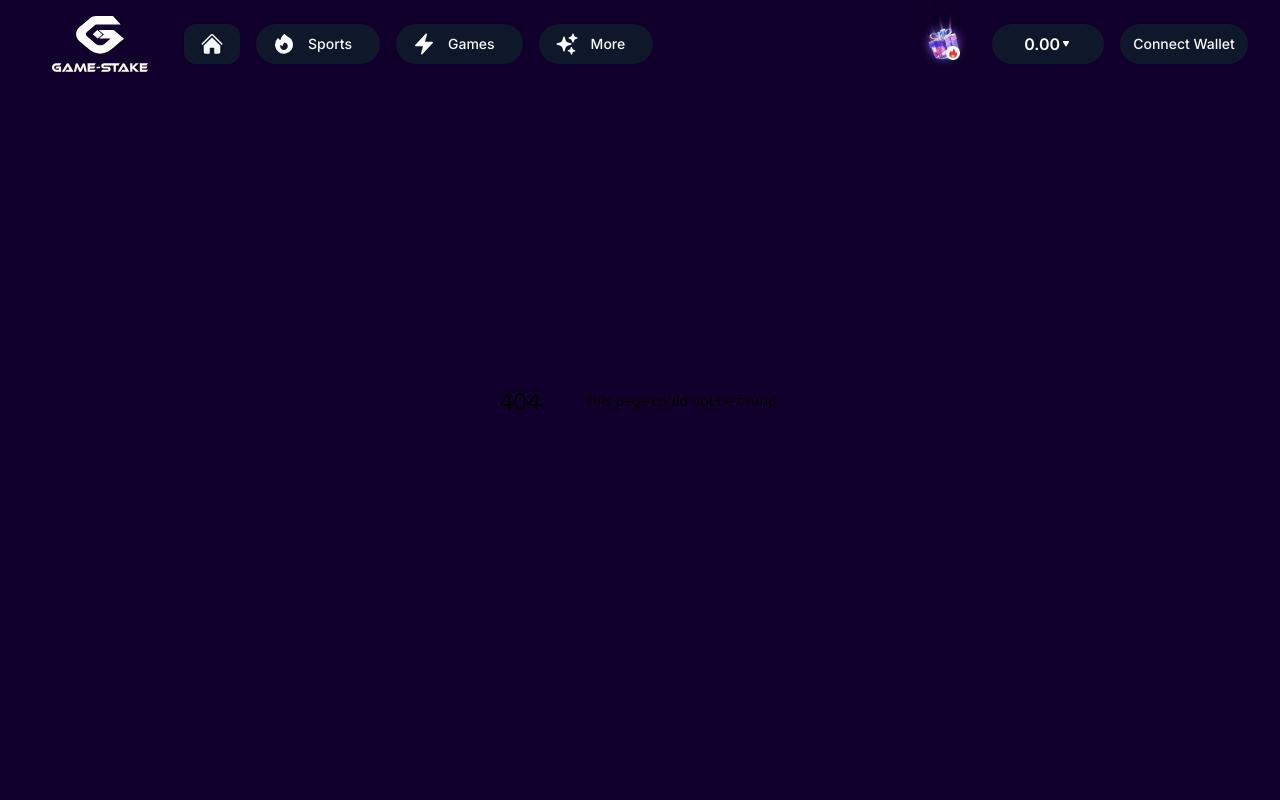
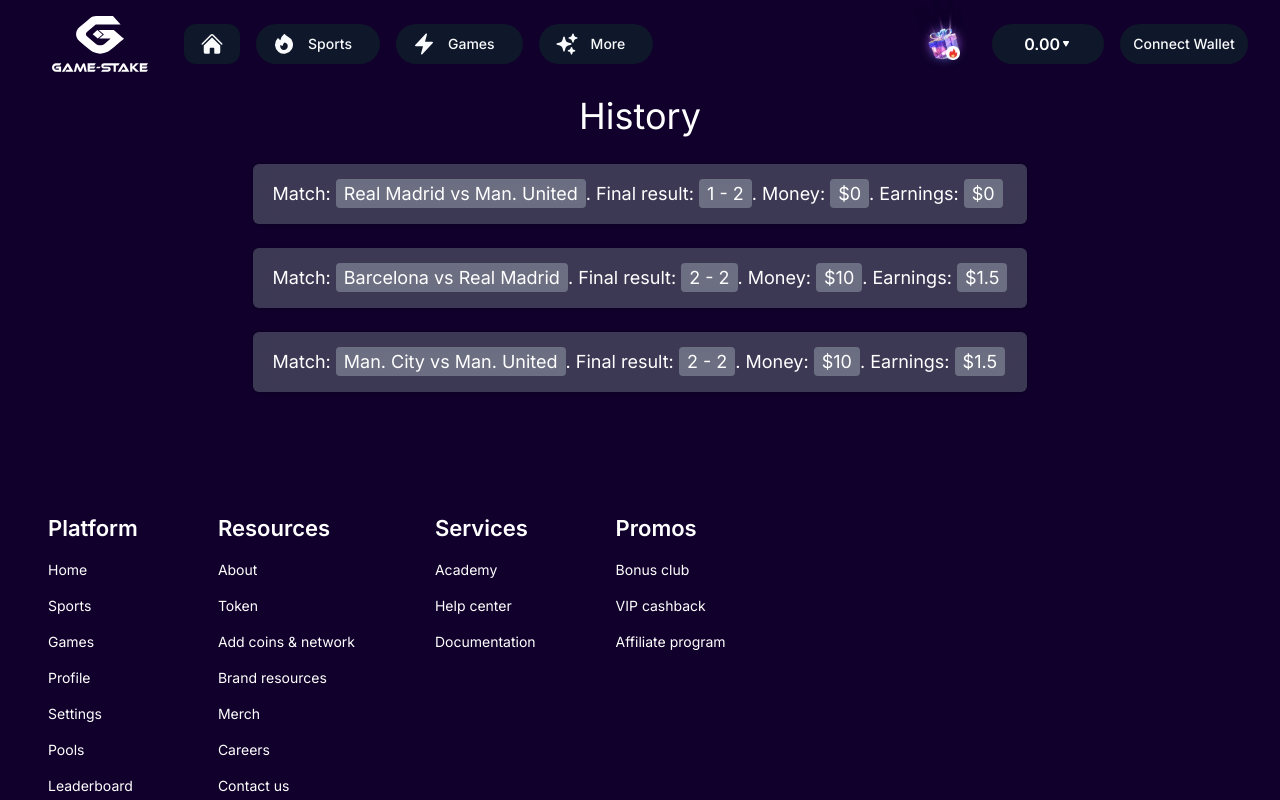
Before and after one commit to GameStake-Sport/gamestake, a Next.js app in the folder frontend/: page /history in a window 1280 px wide. Before the commit this address had no page. Shown: the top 800 px of the page. Built offline with nearby package versions, Linux system fonts and the light colour scheme.

Commit message:
add history page and component

```diff
--- a/frontend/src/app/globals.css
+++ b/frontend/src/app/globals.css
@@ -76,6 +76,17 @@
   box-shadow: none !important;
 }
 
+input[type="number"]::-webkit-inner-spin-button,
+input[type="number"]::-webkit-outer-spin-button {
+  -webkit-appearance: none;
+  margin: 0;
+}
+
+/* Para Firefox */
+input[type="number"] {
+  -moz-appearance: textfield;
+}
+
 .bg-email-bg {
   background-image: url('/images/email-bg.webp');
   background-position: 50% 50%;
--- /dev/null
+++ b/frontend/src/app/history/page.tsx
@@ -0,0 +1,50 @@
+import BetRecord from '@/components/BetRecord'
+import type { Bet } from '@/shared/types/bet'
+
+const myBets: Bet[] = [
+  {
+    id: 'bet1',
+    matchId: 'match1',
+    result1: 1,
+    result2: 2,
+    money: 0,
+    wasEarned: true,
+    earnings: 0
+  },
+  {
+    id: 'bet2',
+    matchId: 'match2',
+    result1: 2,
+    result2: 2,
+    money: 10,
+    wasEarned: true,
+    earnings: 1.5
+  },
+  {
+    id: 'bet2',
+    matchId: 'match3',
+    result1: 2,
+    result2: 2,
+    money: 10,
+    wasEarned: true,
+    earnings: 1.5
+  }
+]
+
+export default function History() {
+  return (
+    <div className='mt-24 text-white w-full flex justify-center'>
+      <div className='flex flex-col items-center'>
+        <h1 className='text-4xl mb-7'>History</h1>
+
+        <div className='gap-y-6 flex flex-col'>
+          {
+            myBets.map((myBet, i) => (
+              <BetRecord bet={myBet} key={`${myBet.id}-${i}`}/>
+            ))
+          }
+        </div>
+      </div>
+    </div>
+  )
+}
--- /dev/null
+++ b/frontend/src/components/BetRecord.tsx
@@ -0,0 +1,20 @@
+'use client'
+
+import type { FC } from 'react'
+import type { Bet } from '@/shared/types/bet'
+import { Teams } from '@/shared/assets/teams'
+import { matches } from './Bets'
+
+const BetRecord: FC<{ bet: Bet }> = ({ bet }) => {
+  const currentMatch = matches.find(match => match.id === bet.matchId)
+
+  return (
+    <div className='shadow backdrop-blur-md px-5 py-4 rounded-md bg-gray-500/50'>
+      <p className='text-white text-lg'>
+        Match: <span className='px-2 py-1 bg-gray-400/50 rounded'>{Teams[currentMatch?.team1 as string]?.name ?? 'Team 1'} vs {Teams[currentMatch?.team2 as string]?.name ?? 'Team 2'}</span>. Final result: <span className='px-2 py-1 bg-gray-400/50 rounded'>{bet.result1} - {bet.result2}</span>. Money: <span className='px-2 py-1 bg-gray-400/50 rounded'>${bet.money}</span>. Earnings: <span className='px-2 py-1 bg-gray-400/50 rounded'>${bet.earnings}</span>
+      </p>
+    </div>
+  )
+}
+
+export default BetRecord
--- a/frontend/src/components/Bets.tsx
+++ b/frontend/src/components/Bets.tsx
@@ -11,7 +11,7 @@
 // Types
 import type { Match as MatchType } from '@/shared/types/match'
 
-const matches: MatchType[] = [
+export const matches: MatchType[] = [
   {
     id: 'match1',
     team1: 'RM',
--- /dev/null
+++ b/frontend/src/shared/types/bet.ts
@@ -0,0 +1,9 @@
+export interface Bet {
+  id: string,
+  matchId: string,
+  result1: number,
+  result2: number,
+  money: number,
+  wasEarned: boolean,
+  earnings: number
+}
```
